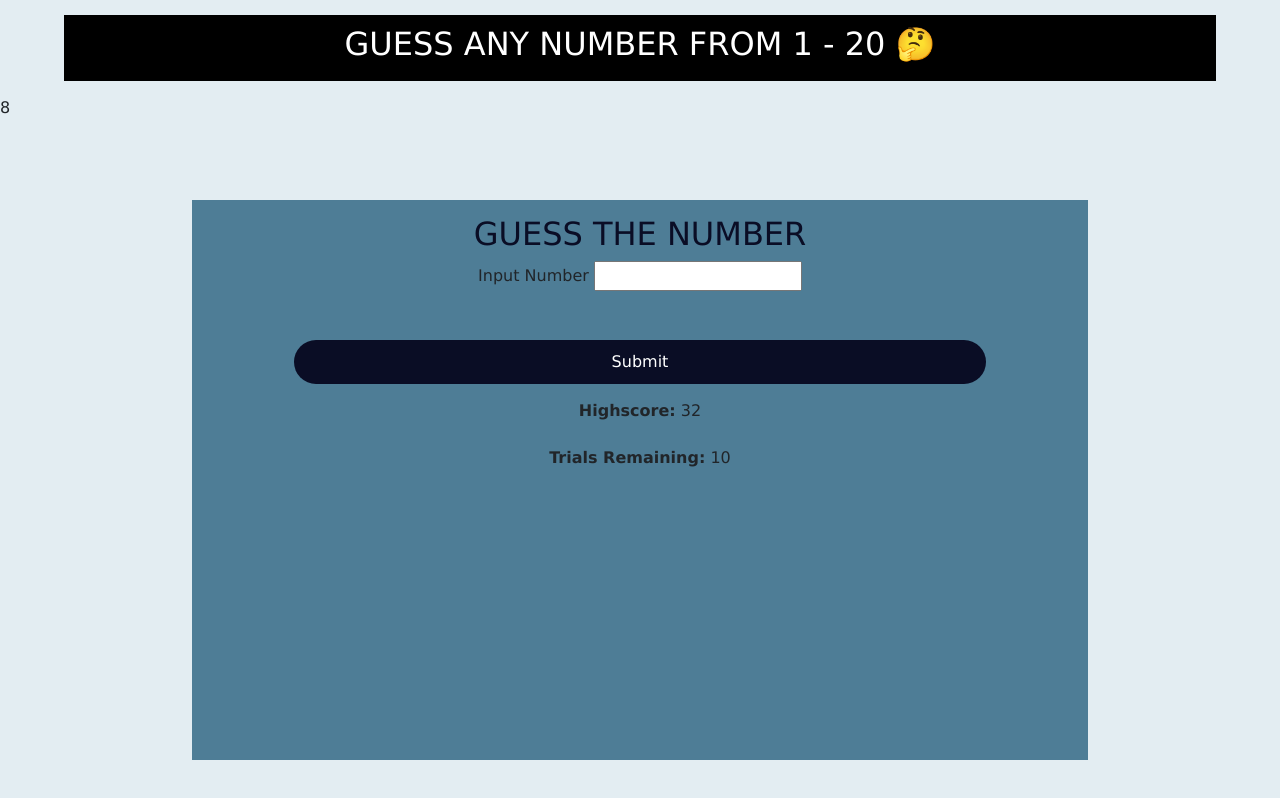
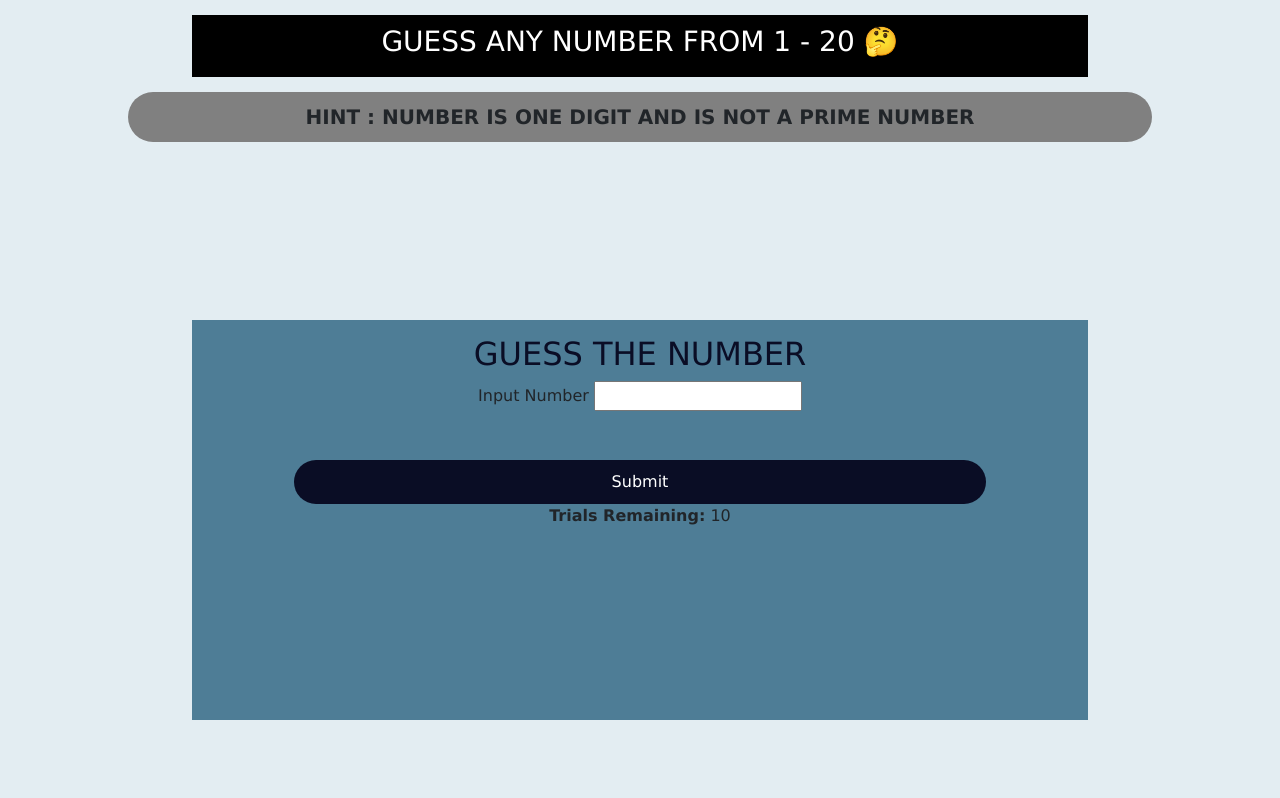
Before and after one commit to Akalazu/guessGame, a plain HTML site: page index.html in a window 1280 px wide. Drawn offline with nearby package versions, Linux system fonts and the light colour scheme.

Commit message:
randNum gen stabilized

```diff
--- a/index.html
+++ b/index.html
@@ -18,12 +18,10 @@
       display: flex;
       justify-content: center;
       margin: 15px auto;
-      width: 90%;
+      width: 70%;
       position: relative;
       background-color: black;
-      /* background-color: rgb(1, 75, 1); */
       color: #fff;
-      /* font-weight: 900; */
       text-transform: uppercase;
       padding: 10px;
       text-align: center;
@@ -31,25 +29,48 @@
     .main-content {
       background-color: #4e7d96;
       /* height: calc(100vh - 300px); */
-      height: 70%;
+      height: 50%;
       padding: 15px;
       width: 70%;
       position: absolute;
-      top: 60%;
+      top: 65%;
       left: 50%;
       transform: translate(-50%, -50%);
     }
-    @media(max-height: 600px){
-      .feedback-info{
+    @media (max-height: 600px) {
+      .feedback-info {
         font-size: 22px;
       }
     }
+
     .inner-content {
       text-align: center;
     }
     .inner-content h2 {
       text-transform: uppercase;
       color: #0a0d25;
+    }
+    .randNum {
+      /* position: relative; */
+      font-size: 10px;
+      width: 80%;
+      height: 50px;
+      margin: 10px auto;
+      padding: 10px;
+      font-weight: bolder;
+      background-color: grey;
+      text-align: center;
+      text-transform: uppercase;
+      display: flex;
+      justify-content: center;
+      align-items: center;
+      border-radius: 100px;
+    }
+    @media (min-width: 700px) {
+      .randNum {
+        font-size: 20px;
+        padding: 20px;
+      }
     }
     #selectOption {
       margin-top: 50px;
@@ -97,9 +118,11 @@
   <body>
     <div class="output">
       <div class="feedback">
-        <h2 class="feedback-info">Guess any number from 1 - 20 🤔</h2>
+        <h3 class="feedback-info">Guess any number from 1 - 20 🤔</h3>
       </div>
     </div>
+    <div class="randNum"></div>
+
     <div class="main-content">
       <div class="inner-content">
         <h2>Guess the number</h2>
@@ -117,10 +140,10 @@
           <button class="submit-btn">Submit</button>
           <div class="other-content">
             <div class="score-reading">
-              <div class="highscore">
+              <!-- <div class="highscore">
                 <label> <strong>Highscore:</strong> </label>
                 <span class="high-score">32</span>
-              </div>
+              </div> -->
               <div class="time-remain">
                 <label> <strong>Trials Remaining:</strong> </label>
                 <span class="life-remaining">10</span>
--- a/main.js
+++ b/main.js
@@ -3,21 +3,31 @@ let feedBack = document.querySelector(".feedback-info");
 let output = document.querySelector(".output");
 let lifeRemaining = document.querySelector(".life-remaining");
 let highScore = document.querySelector(".high-score");
+let spitOutput = document.querySelector(".randNum");
 let inputVal;
 
 // FUNCTIONS
+// let timeOutFunc = () => {
+//   setTimeout(function () {
+//     location.reload();
+//   }, 100);
+// };
 function operations() {
   inputVal = parseInt(lifeRemaining.innerHTML) - 1;
   lifeRemaining.innerHTML = inputVal;
   if (inputVal === 0) {
-    swal({
+    swal(
+      {
         title: "Oops!",
-      text: "You've reached maximum trials, refresh your browser to try again",
+        text: "You've reached maximum trials",
         type: "warning",
         confirmButtonClass: "btn-outline-success",
         confirmButtonText: "Okay, Cool!",
-    });
-    // setTimeout(location.reload(), 1000);
+      },
+      function () {
+        location.reload();
+      } //reloads page after clicking okay
+    );
   }
 } //Decreases the trials remaining and sends an alert when it is equals 0
 
@@ -26,22 +36,48 @@ function randNum() {
 } //generates random number
 
 function pageReload() {
-  swal({
+  swal(
+    {
       title: "Correct!",
       text: "The page would reload in 5 secs",
       type: "success",
       showConfirmButton: false,
       timer: 5000,
-  });
+    },
     setTimeout(function () {
       location.reload();
-  }, 3000);
+    }, 3000)
+  );
 } // reloads page after 3 secs
 
+function isPrime(n) {
+  if (n === 1 || n < 1) {
+    return false;
+  } else if (n === 2) {
+    return true;
+  } else {
+    for (let i = 2; i < n; i++) {
+      if (n % i === 0) {
+        console.log(n, i);
+        return false;
+      }
+    }
+    return true;
+  } //check if random number is a prime number
+}
 //End of functions
 
 let rand = randNum();
-document.write(rand);
+// document.write(rand);
+if (rand > 10 && isPrime(rand) === true) {
+  spitOutput.append("hint : number is two digit and is a prime number");
+} else if (rand < 10 && isPrime(rand) === true) {
+  spitOutput.append("hint : number is one digit and is a prime number");
+} else if (rand < 10 && isPrime(rand) === false) {
+  spitOutput.append("hint : number is one digit and is not a  prime number");
+} else {
+  spitOutput.append("hint: number is two digit and is not a prime number");
+}
 
 submitBtn.addEventListener("click", function (e) {
   e.preventDefault();
@@ -51,7 +87,7 @@ submitBtn.addEventListener("click", function (e) {
       title: "Error!",
       text: "Input Field Cannot be empty",
       type: "error",
-      confirmButtonClass: "btn-danger",
+      confirmButtonClass: "btn-outline-danger",
     });
   } else if (Number(inputValue) === rand) {
     feedBack.innerHTML = "Correct Guess! 🎉🥳";
```
Lines whose indentation alone changed are shown as unchanged.
